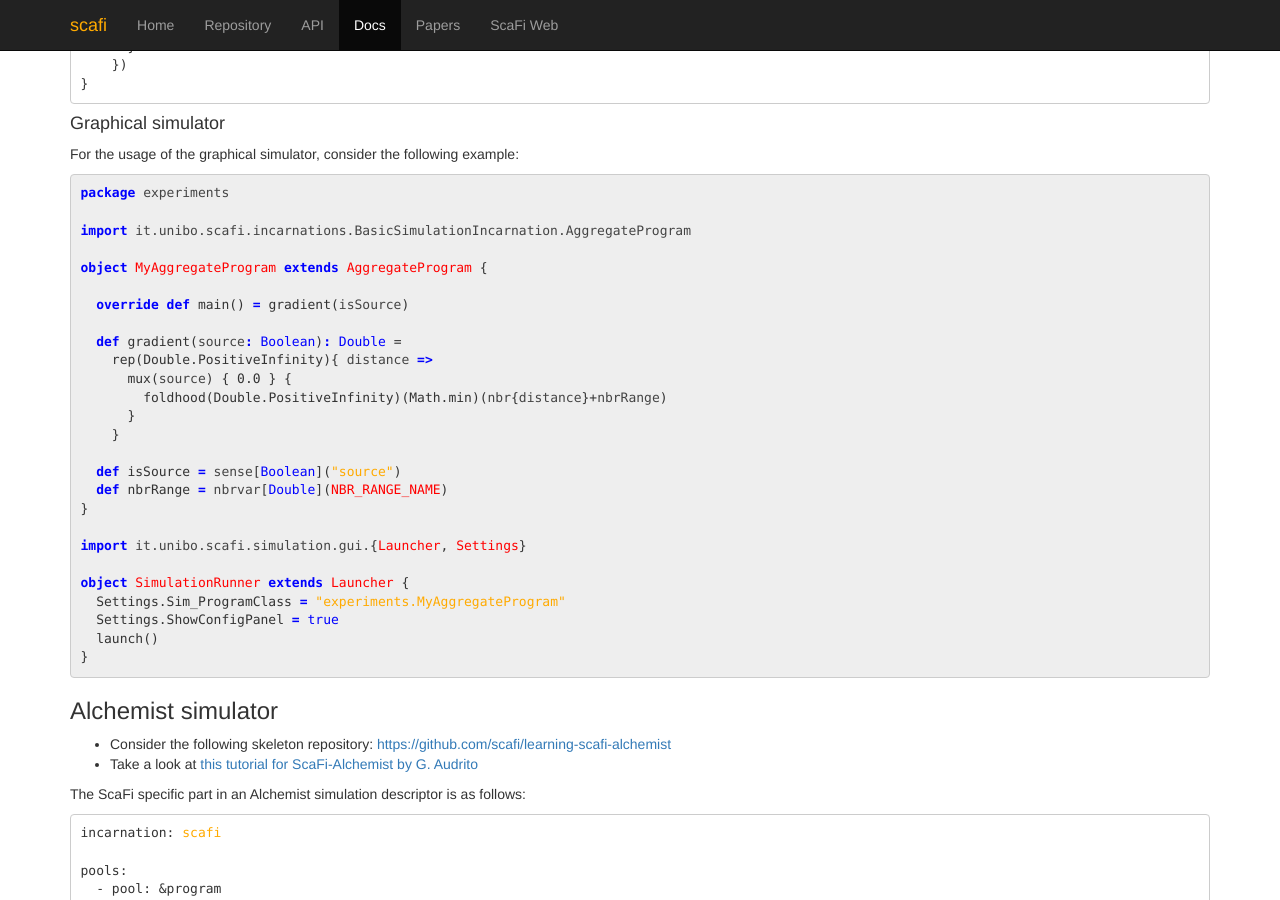
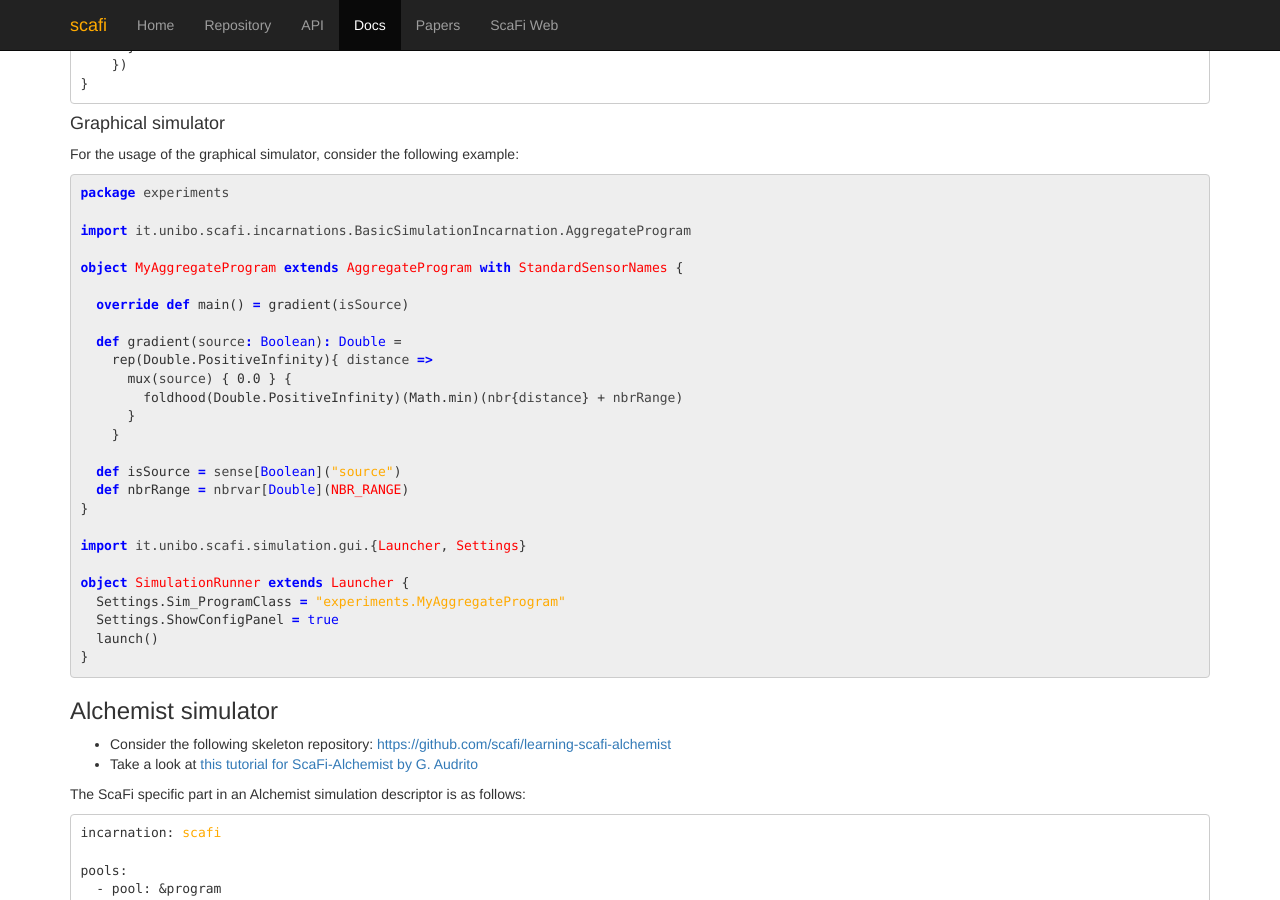
Before and after one commit to scafi/scafi.github.io, a Jekyll site: the page built from pages/docs.md, in a window 1280 px wide and 900 px high, scrolled down 9916 px. Built offline with Jekyll 4.4.1, drawn with Linux system fonts in a browser that asks for light colours.

Commit message:
docs: on nbrvar

```diff
--- a/pages/docs.md
+++ b/pages/docs.md
@@ -428,19 +428,19 @@ package experiments
 
 import it.unibo.scafi.incarnations.BasicSimulationIncarnation.AggregateProgram
 
-object MyAggregateProgram extends AggregateProgram {
+object MyAggregateProgram extends AggregateProgram with StandardSensorNames {
 
   override def main() = gradient(isSource)
 
   def gradient(source: Boolean): Double =
     rep(Double.PositiveInfinity){ distance =>
       mux(source) { 0.0 } {
-        foldhood(Double.PositiveInfinity)(Math.min)(nbr{distance}+nbrRange)
+        foldhood(Double.PositiveInfinity)(Math.min)(nbr{distance} + nbrRange)
       }
     }
 
   def isSource = sense[Boolean]("source")
-  def nbrRange = nbrvar[Double](NBR_RANGE_NAME)
+  def nbrRange = nbrvar[Double](NBR_RANGE)
 }
 
 import it.unibo.scafi.simulation.gui.{Launcher, Settings}
```
